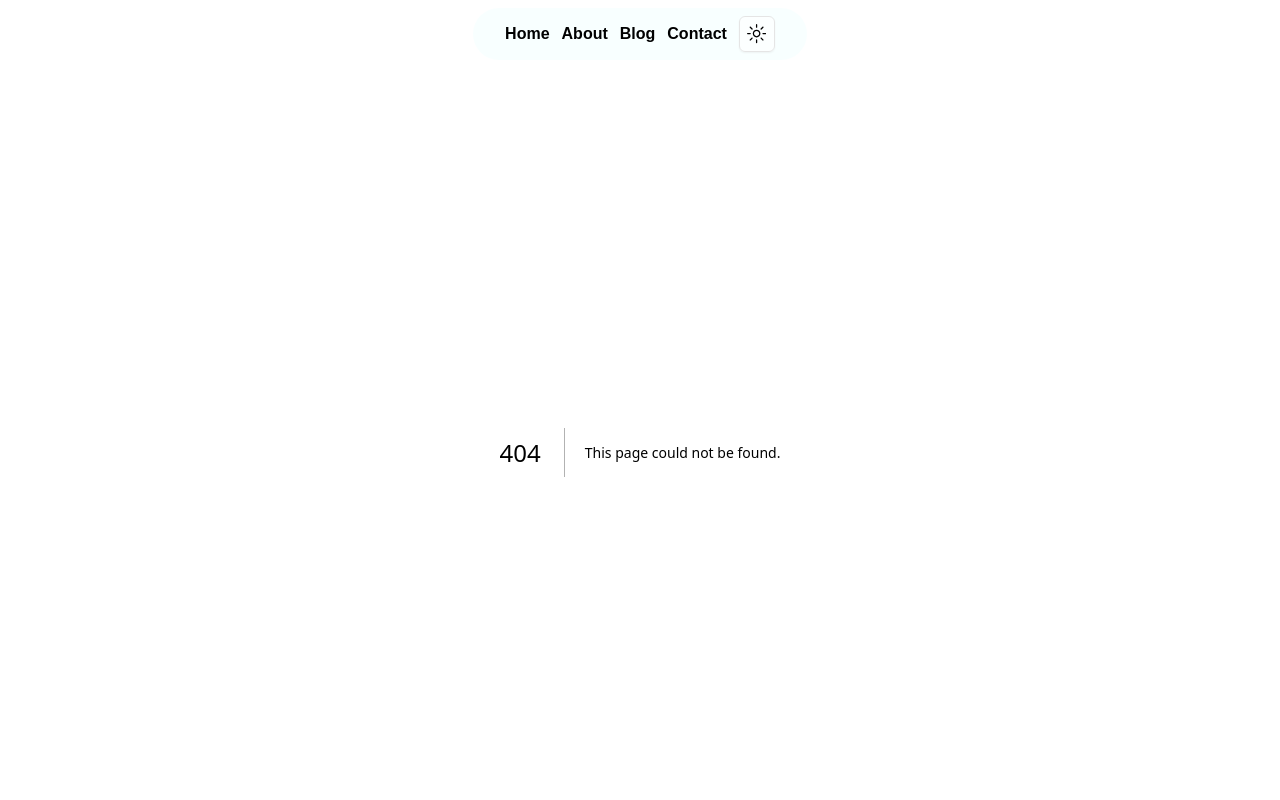
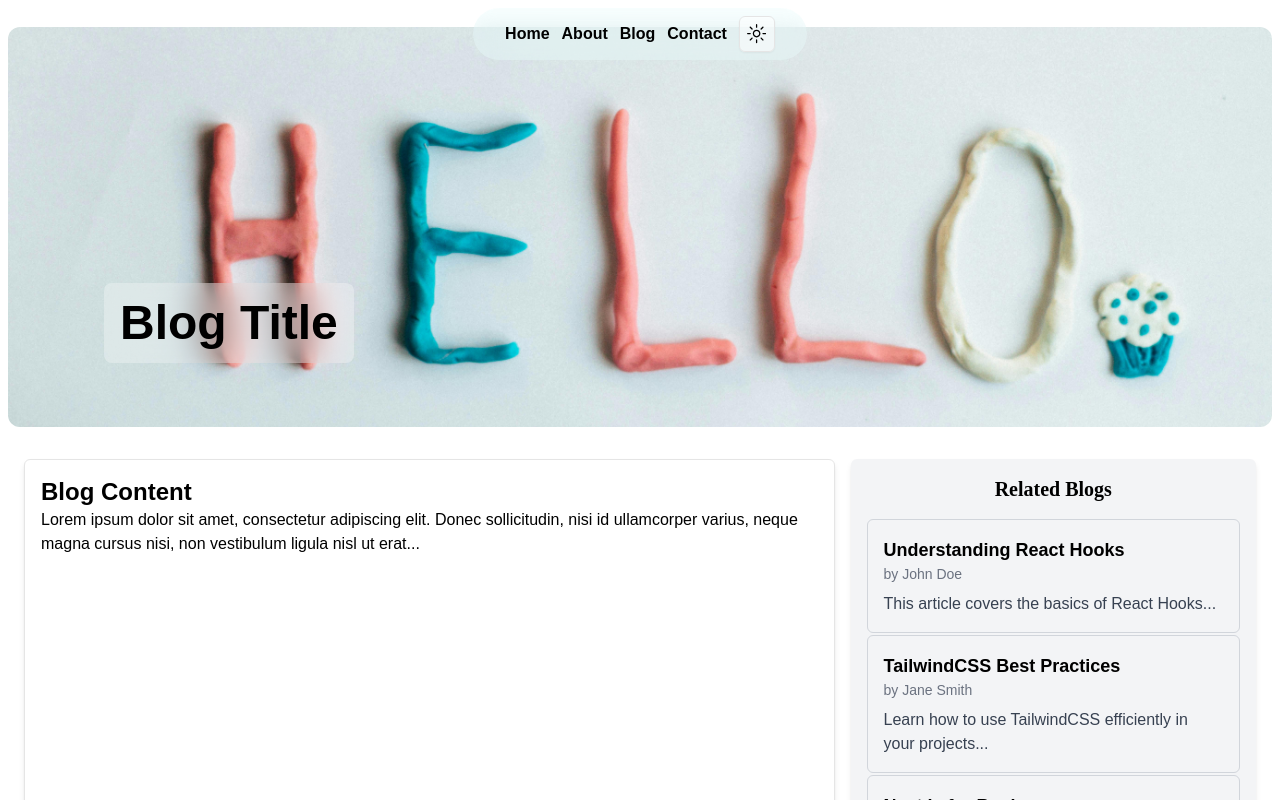
Before and after one commit to KutubUddinAhmed/FullStack-Blog-Application, a Next.js app in the folder frontend/: page /blog in a window 1280 px wide. Before the commit this address had no page. Shown: the top 800 px of the page. Built offline with nearby package versions, Linux system fonts and the light colour scheme.

Commit message:
blog page done

```diff
--- /dev/null
+++ b/frontend/app/blog/page.tsx
@@ -0,0 +1,13 @@
+import Content_related from "@/components/blog_page_components/content_related";
+import Title from "@/components/blog_page_components/title";
+
+function page() {
+    return (
+        <section>
+            <Title />
+        <Content_related />
+        </section>
+  );
+}
+
+export default page
--- a/frontend/app/layout.tsx
+++ b/frontend/app/layout.tsx
@@ -4,6 +4,7 @@ import "./globals.css";
 import Navbar from "@/components/navbar";
 import { ThemeProvider } from "@/components/theme-provider";
 import Context from "@/context/context";
+import Footer from "@/components/footer";
 
 const geistSans = localFont({
   src: "./fonts/GeistVF.woff",
@@ -41,7 +42,8 @@ export default function RootLayout({
 
           >
             <Navbar />
-        {children}
+            {children}
+            <Footer />
           </ThemeProvider>
           </Context>
 
--- a/frontend/app/page.tsx
+++ b/frontend/app/page.tsx
@@ -9,7 +9,6 @@ export default function Home() {
       <Hero />
       <Companies />
       <Multi_blog />
-      <Footer />
     </main>
 
   )
--- /dev/null
+++ b/frontend/components/blog_page_components/content_related.tsx
@@ -0,0 +1,60 @@
+import Link from 'next/link';
+
+function Content_related() {
+  const blogs = [
+    {
+      id: 1,
+      title: 'Understanding React Hooks',
+      author: 'John Doe',
+      content: 'This article covers the basics of React Hooks...',
+      slug: '/blog/understanding-react-hooks'
+    },
+    {
+      id: 2,
+      title: 'TailwindCSS Best Practices',
+      author: 'Jane Smith',
+      content: 'Learn how to use TailwindCSS efficiently in your projects...',
+      slug: '/blog/tailwindcss-best-practices'
+    },
+    {
+      id: 3,
+      title: 'Next.js for Beginners',
+      author: 'Mike Johnson',
+      content: 'An introduction to building web applications with Next.js...',
+      slug: '/blog/nextjs-for-beginners'
+    }
+  ];
+
+  return (
+    <section className="mx-2 mt-4 rounded-lg p-4 lg:min-h-[500px]">
+      <div className="container mx-auto flex flex-wrap lg:flex-nowrap gap-4">
+        {/* Left Div - Blog Content */}
+        <div className="w-full lg:w-2/3 p-4 bg-white dark:bg-gray-800 border-[1.5px] shadow-md rounded-md">
+          <span className="text-2xl font-bold mb-4 text-black dark:text-white">Blog Content </span>
+          <p className="text-black dark:text-gray-300">
+            Lorem ipsum dolor sit amet, consectetur adipiscing elit. Donec sollicitudin, nisi id ullamcorper varius, neque magna cursus nisi, non vestibulum ligula nisl ut erat...
+          </p>
+          {/* Add the rest of your blog content here */}
+        </div>
+
+        {/* Right Div - Related Blogs */}
+        <div className="w-full lg:w-1/3 p-4 border-gray-500 bg-gray-100 dark:bg-gray-900 shadow-md rounded-md">
+          <h3 className="text-xl font-semibold mb-4 text-center font-[TimesNewRoman] text-black dark:text-white">Related Blogs</h3>
+          <div className="flex flex-col space-y-[2px]">
+            {blogs.map(blog => (
+              <Link href={blog.slug} key={blog.id}>
+                <div className="border border-gray-300 dark:border-gray-700 p-4 rounded-md hover:bg-gray-50 dark:hover:bg-gray-800 cursor-pointer transition transform hover:scale-[101%] hover:shadow-sm hover:border-1 hover:border-black dark:hover:border-white">
+                  <h4 className="text-lg font-bold text-black dark:text-white">{blog.title}</h4>
+                  <p className="text-sm text-gray-500 dark:text-gray-400">by {blog.author}</p>
+                  <p className="mt-2 text-gray-700 dark:text-gray-300">{blog.content}</p>
+                </div>
+              </Link>
+            ))}
+          </div>
+        </div>
+      </div>
+    </section>
+  );
+}
+
+export default Content_related;
--- /dev/null
+++ b/frontend/components/blog_page_components/title.tsx
@@ -0,0 +1,34 @@
+"use client"
+import Link from "next/link";
+import Image from "next/image";
+import photo from "@/public/hero/h1.jpg"
+
+function Title() {
+    return (
+        <Link href="/some-path" className="cursor-default">
+        <div className="mx-[3px] sm:mx-[4px] md:mx-[6px] lg:mx-2 mt-[-25px] z-[-10]">
+
+                 <div className="relative h-[200px] w-full rounded-xl sm:h-[300px] md:h-[400px] lg:h-[400px] xl:h-[400px]">
+                    <Image
+                      src={photo}
+                      alt="Blog Photo"
+                      quality={100}
+                      fill
+                      style={{
+                        objectFit: "cover",
+                      }}
+                      className="rounded-xl z-[-100]"
+                    />
+                    {/* Overlay for large text */}
+                    <div className="absolute bottom-5 left-5 p-4 bg-white/30 rounded-lg backdrop-blur-lg sm:bottom-10 sm:left-10 md:bottom-20 md:left-16 lg:bottom-20 lg:left-20 xl:bottom-16 xl:left-24 412px:bottom-8 412px:left-8">
+                      <h1 className="text-xl text-black font-bold sm:text-2xl md:text-3xl lg:text-4xl xl:text-5xl 412px:text-2xl">
+                        Blog Title
+                      </h1>
+                    </div>
+                  </div>
+                </div>
+      </Link>
+    )
+}
+
+export default Title;
```
